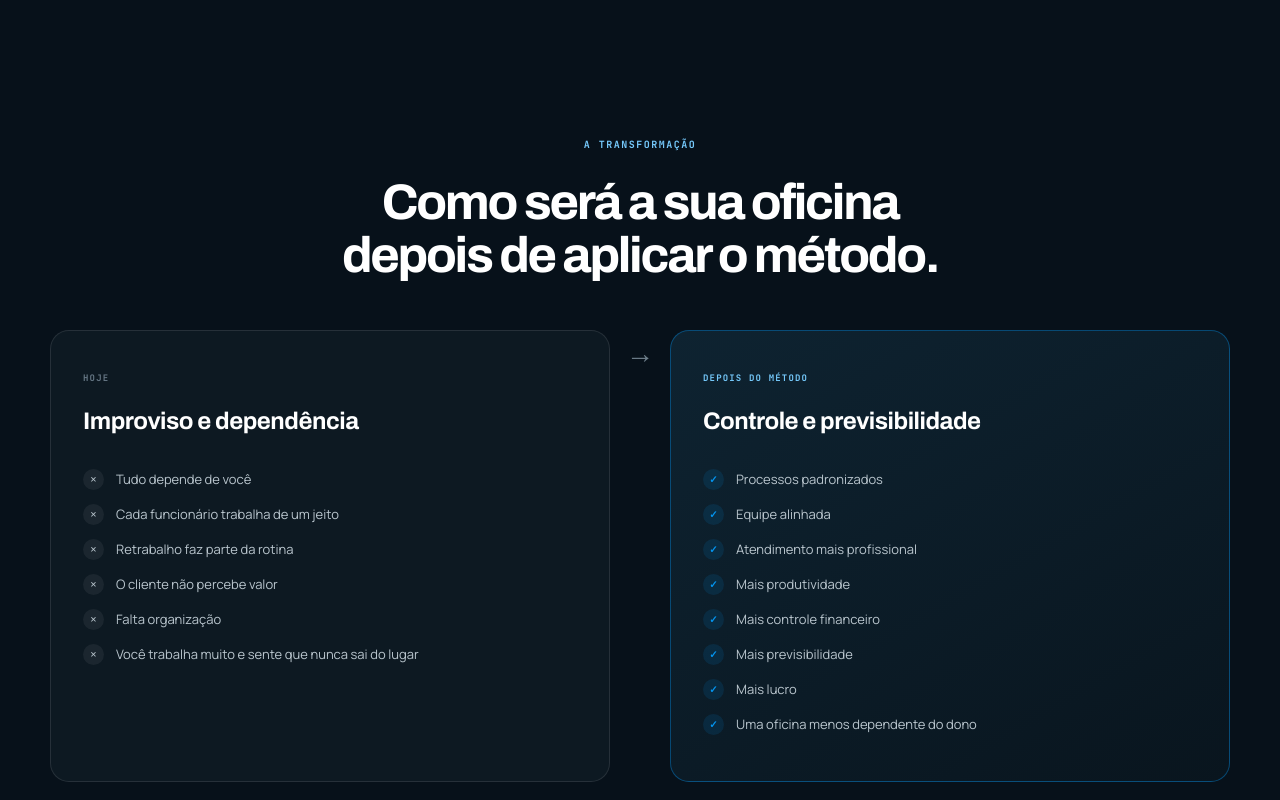
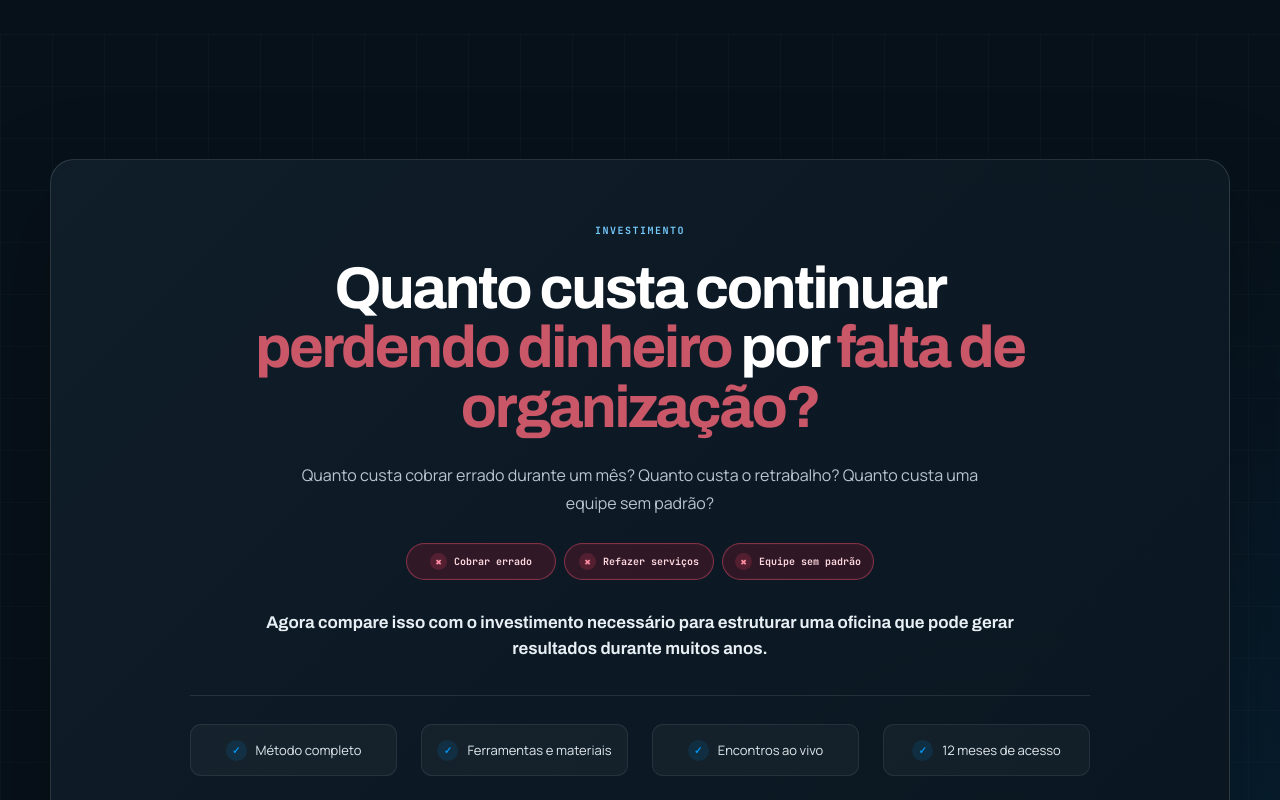
Before and after one commit to cezarhlima1/diegomensor, a Next.js app: page /oficinadealtaperformance in a window 1280 px wide. Shown: the part 8360-9160 px from the top of the page. Built offline with nearby package versions, Linux system fonts and the light colour scheme.

Commit message:
remove secao de transformacao

```diff
--- a/components/oficina-alta-performance/OficinaAltaPerformance.tsx
+++ b/components/oficina-alta-performance/OficinaAltaPerformance.tsx
@@ -313,23 +313,6 @@ export default function OficinaAltaPerformance() {
         </div>
       </section>
 
-      <section className={styles.transformation}>
-        <div className={styles.shell}>
-          <div className={`${styles.centerIntro} ${styles.reveal}`}><span className={styles.indexDark}>A transformação</span><h2>Como será a sua oficina depois de aplicar o método.</h2></div>
-          <div className={styles.compare}>
-            <article className={`${styles.before} ${styles.reveal}`}>
-              <span>HOJE</span><h3>Improviso e dependência</h3>
-              {["Tudo depende de você", "Cada funcionário trabalha de um jeito", "Retrabalho faz parte da rotina", "O cliente não percebe valor", "Falta organização", "Você trabalha muito e sente que nunca sai do lugar"].map((x) => <p key={x}><i>×</i>{x}</p>)}
-            </article>
-            <div className={styles.vs}>→</div>
-            <article className={`${styles.after} ${styles.reveal}`}>
-              <span>DEPOIS DO MÉTODO</span><h3>Controle e previsibilidade</h3>
-              {["Processos padronizados", "Equipe alinhada", "Atendimento mais profissional", "Mais produtividade", "Mais controle financeiro", "Mais previsibilidade", "Mais lucro", "Uma oficina menos dependente do dono"].map((x) => <p key={x}><Check />{x}</p>)}
-            </article>
-          </div>
-        </div>
-      </section>
-
       <section className={styles.offerSection} id="investimento">
         <div className={styles.shell}>
           <div className={`${styles.offer} ${styles.reveal}`}>
```
